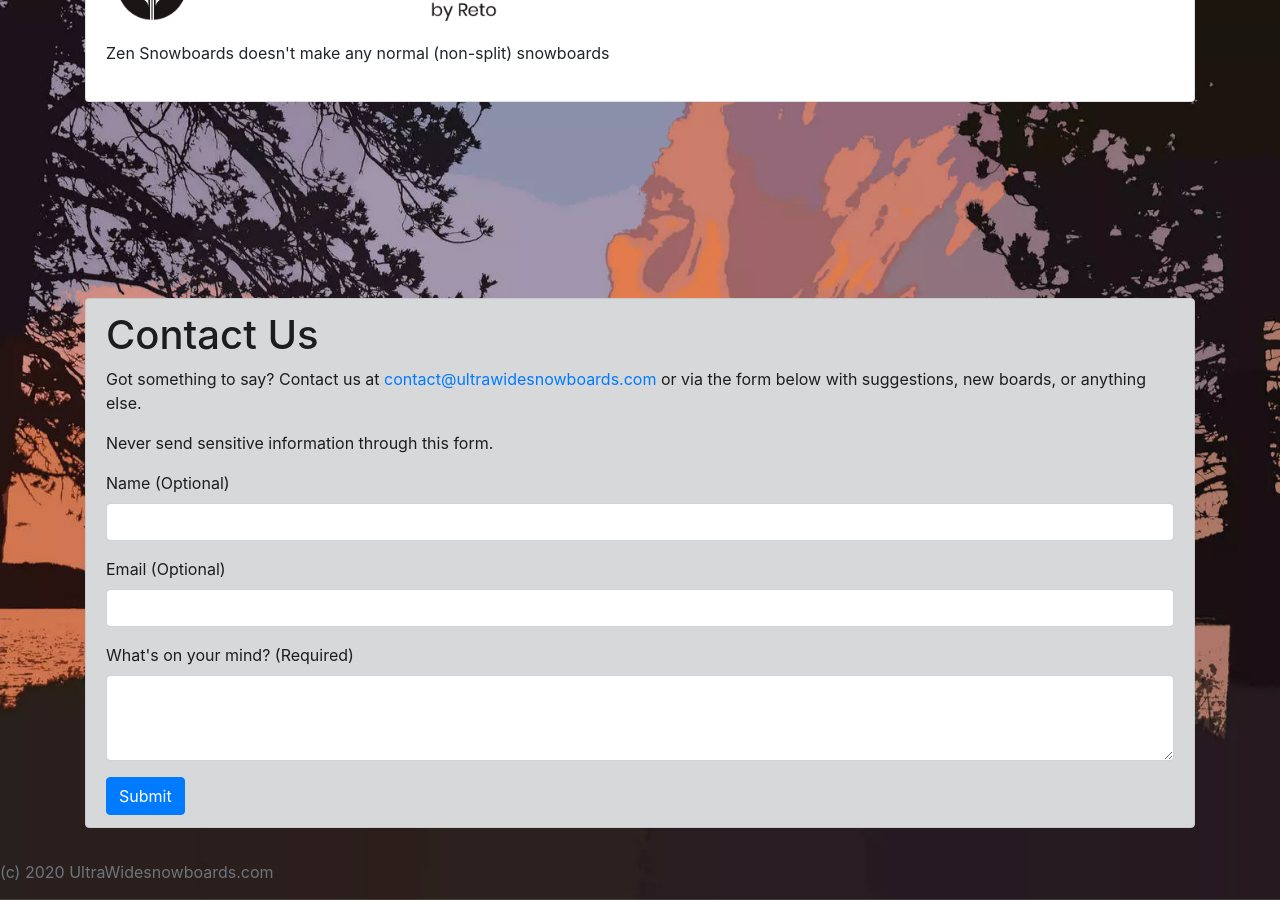
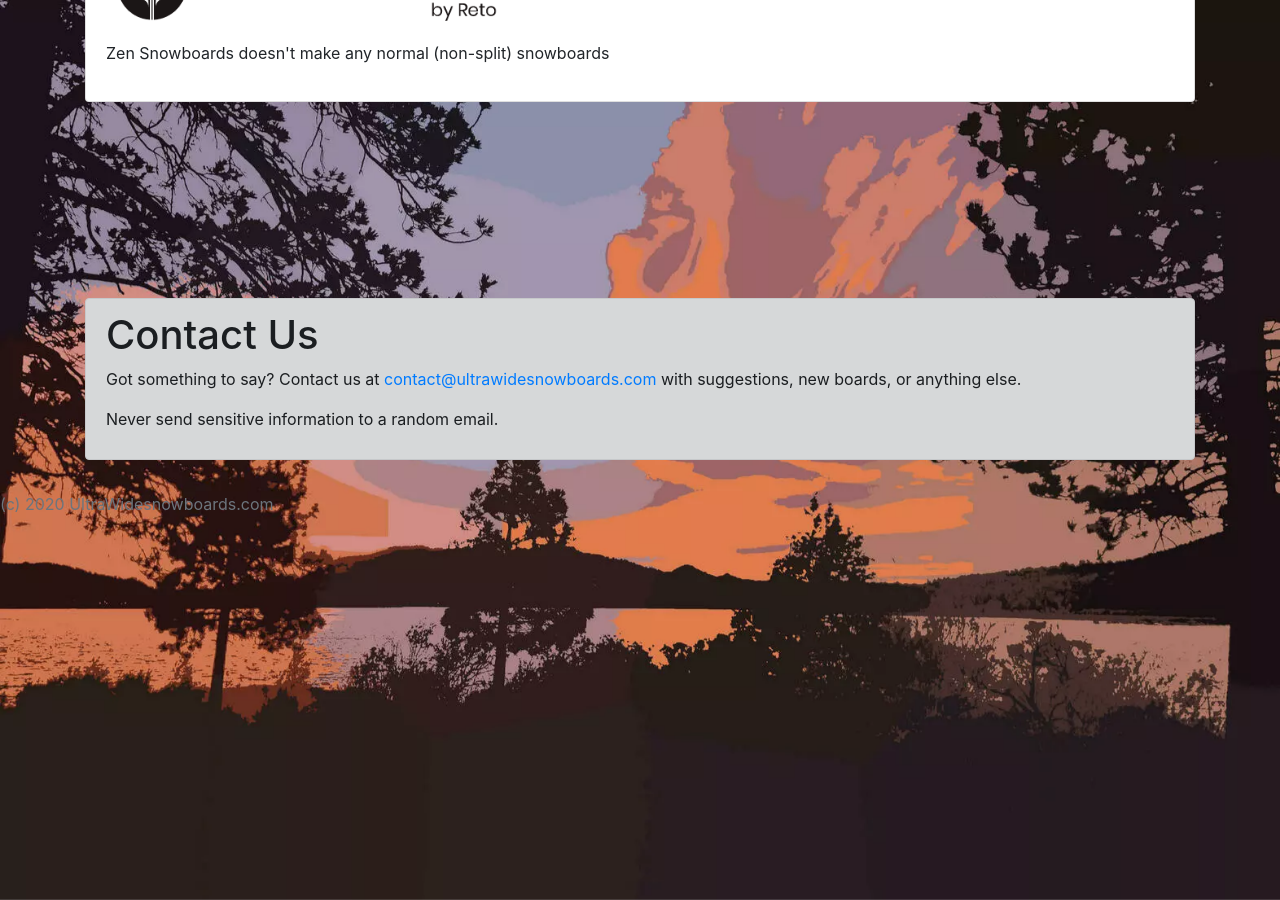
Before and after one commit to UltrawideSnowboards/ultrawidesnowboards.com, a Jekyll site: the page built from index.html, in a window 1280 px wide and 900 px high, scrolled down 57174 px. Built offline with Jekyll 4.4.1, drawn with Linux system fonts in a browser that asks for light colours.

Commit message:
Remove contact form due to low signal to noise ratio

```diff
--- a/_includes/contact-form.html
+++ b/_includes/contact-form.html
@@ -5,34 +5,8 @@
     <div class="col-sm">
         <div class="alert alert-dark" role="alert">
             <h1>Contact Us</h1>
-            <p>Got something to say? Contact us at <a href="mailto:contact@ultrawidesnowboards.com" target="_blank">contact@ultrawidesnowboards.com</a> or via the form below with suggestions, new boards, or anything else.</p>
-            <p>Never send sensitive information through this form.</p>
-
-            <form name="gform" id="gform" enctype="text/plain" action="https://docs.google.com/forms/d/e/1FAIpQLSf9sVo-tmEEIa-fMuwYi1__kVtIlh_CulZqHDJlrtYltor1_A/formResponse?" target="hidden_iframe" onsubmit="submitted=true;">
-                <div class="form-group">
-                    <label for="entry.1120423347">Name (Optional)</label>
-                    <input type="text" class="form-control" name="entry.1120423347" id="entry.1120423347">
-                </div>
-                <div class="form-group">
-                    <label for="entry.1235130019">Email (Optional)</label>
-                    <input type="email" class="form-control" name="entry.1235130019" id="entry.1235130019">
-                </div>
-                <div class="form-group">
-                    <label for="entry.575477889">What's on your mind? (Required)</label>
-                    <textarea class="form-control" name="entry.575477889" id="entry.575477889" rows="3" required></textarea>
-                </div>
-
-                <input type="submit" class="btn btn-primary" value="Submit">
-            </form>
-
-            <iframe name="hidden_iframe" id="hidden_iframe" style="display:none;" onload="if(submitted) {}"></iframe>
-
-            <script type="text/javascript">
-            var submitted=false;
-            document.getElementById("gform").addEventListener("submit", function(e){
-              document.getElementById("gform").innerHTML = "<h2>Thanks for reaching out! We'll get back to you soon.</h2>";
-            });
-            </script>
+            <p>Got something to say? Contact us at <a href="mailto:contact@ultrawidesnowboards.com" target="_blank">contact@ultrawidesnowboards.com</a> with suggestions, new boards, or anything else.</p>
+            <p>Never send sensitive information to a random email.</p>
         </div>
     </div>
 </div>
```
